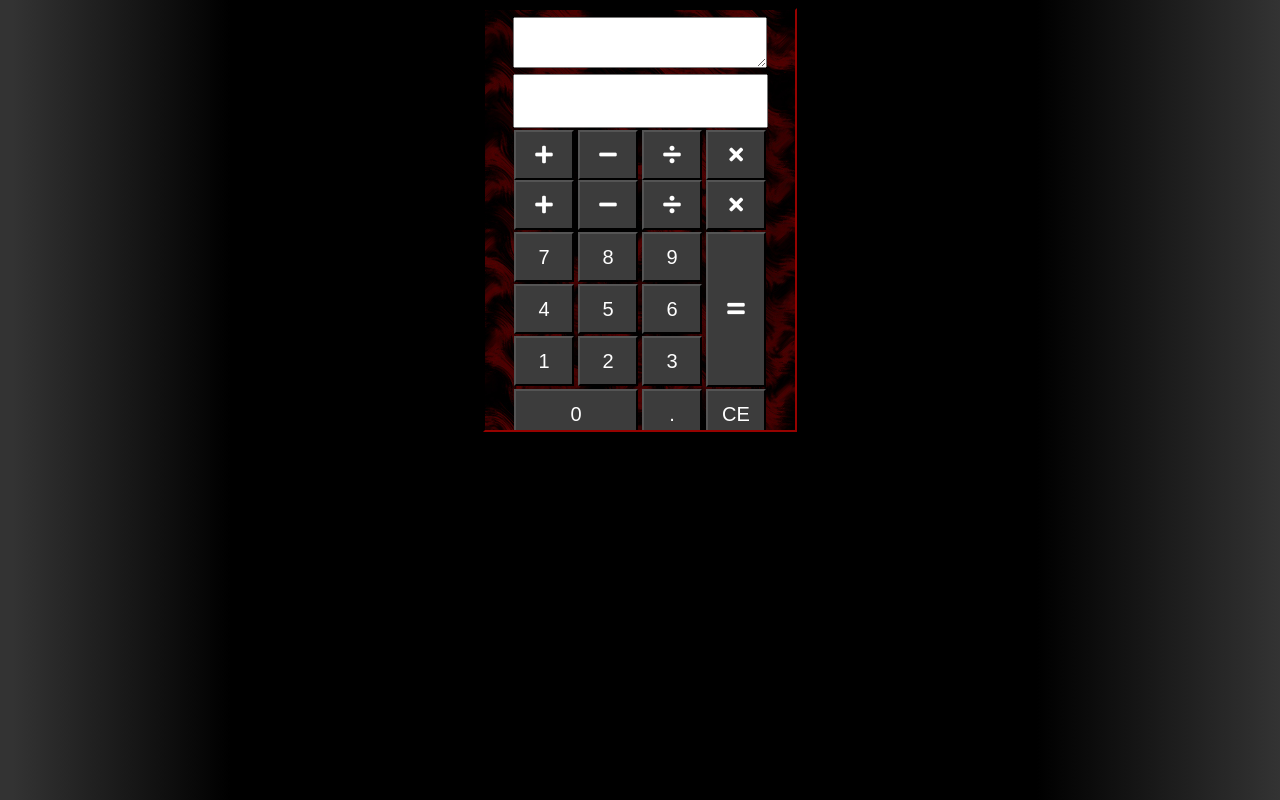
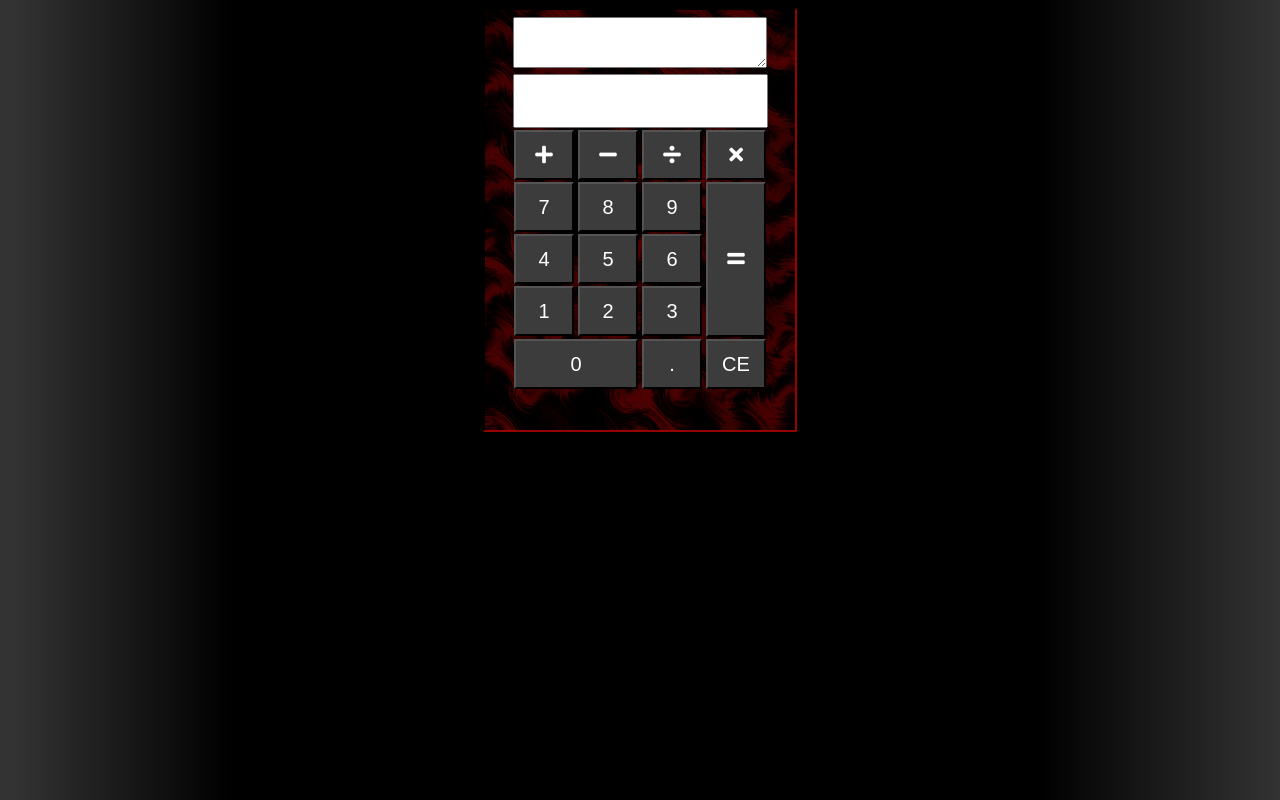
Before and after one commit to Mysteria-Nixas/JSCalculator, a plain HTML site: page index.html in a window 1280 px wide. Drawn offline with nearby package versions, Linux system fonts and the light colour scheme.

Commit message:
Removed duplicate buttons.

```diff
--- a/index.html
+++ b/index.html
@@ -35,13 +35,6 @@
                     <button type="button" class="operatorButton" id="multiplyButton" onclick="Multiply(document.getElementById('numberInput').value)">
                         <i class="fas fa-times"></i>
                     </button>
-
-
-
-                    <button type="button" class="operatorButton" id="addButton"><i class="fas fa-plus"></i></button>
-                    <button type="button" class="operatorButton" id="subtractButton"><i class="fas fa-minus"></i></button>
-                    <button type="button" class="operatorButton" id="divideButton"><i class="fas fa-divide"></i></button>
-                    <button type="button" class="operatorButton" id="multiplyButton"><i class="fas fa-times"></i></button>
                 </div>
                 <div class="numberWrapper">
                     <div class="block">
```
